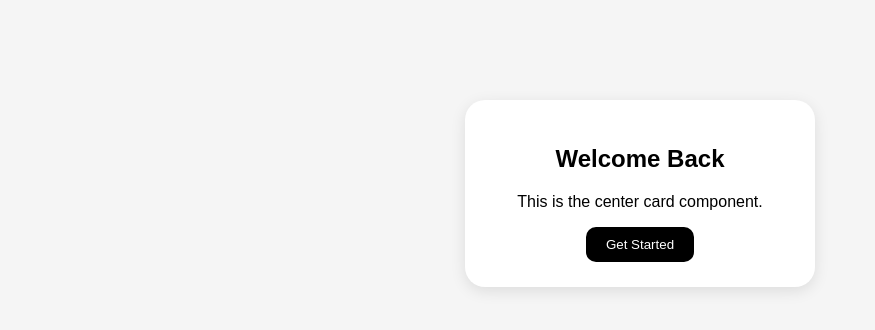
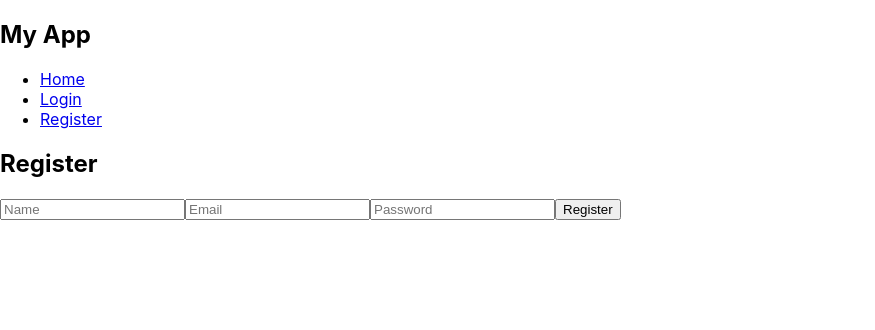
Before and after one commit to Nouf2027/Portfolio-Project, a React (Create React App) app in the folder Stage 4/frontend/: page /register in a window 1280 px wide. Shown: the top 330 px of the page, without its empty margins (0-875 px from the left). Built offline with nearby package versions, Linux system fonts and the light colour scheme.

Commit message:
Add Navbar, Login, Register pages

```diff
--- a/Stage 4/frontend/package.json
+++ b/Stage 4/frontend/package.json
@@ -9,6 +9,7 @@
     "@testing-library/user-event": "^13.5.0",
     "react": "^19.2.6",
     "react-dom": "^19.2.6",
+    "react-router-dom": "^7.15.0",
     "react-scripts": "5.0.1",
     "web-vitals": "^2.1.4"
   },
--- a/Stage 4/frontend/src/App.js
+++ b/Stage 4/frontend/src/App.js
@@ -1,8 +1,21 @@
-import './App.css';
-import CenterCard from "./components/CenterCard";
+import React from 'react';
+import { BrowserRouter as Router, Routes, Route } from 'react-router-dom';
+import Navbar from './components/Navbar';
+import Login from './pages/Login';
+import Register from './pages/Register';
+import CenterCard from './components/CenterCard';
 
 function App() {
-  return <CenterCard />;
+  return (
+    <Router>
+      <Navbar />
+      <Routes>
+        <Route path="/" element={<CenterCard />} />
+        <Route path="/login" element={<Login />} />
+        <Route path="/register" element={<Register />} />
+      </Routes>
+    </Router>
+  );
 }
 
 export default App;
--- a/Stage 4/frontend/src/components/Navbar.jsx
+++ b/Stage 4/frontend/src/components/Navbar.jsx
@@ -0,0 +1,17 @@
+import React from 'react';
+import { Link } from 'react-router-dom';
+
+function Navbar() {
+  return (
+    <nav>
+      <h1>My App</h1>
+      <ul>
+        <li><Link to="/">Home</Link></li>
+        <li><Link to="/login">Login</Link></li>
+        <li><Link to="/register">Register</Link></li>
+      </ul>
+    </nav>
+  );
+}
+
+export default Navbar;
--- a/Stage 4/frontend/src/pages/Login.jsx
+++ b/Stage 4/frontend/src/pages/Login.jsx
@@ -0,0 +1,34 @@
+import React, { useState } from 'react';
+
+function Login() {
+  const [email, setEmail] = useState('');
+  const [password, setPassword] = useState('');
+
+  const handleSubmit = (e) => {
+    e.preventDefault();
+    console.log('Login:', email, password);
+  };
+
+  return (
+    <div>
+      <h2>Login</h2>
+      <form onSubmit={handleSubmit}>
+        <input
+          type="email"
+          placeholder="Email"
+          value={email}
+          onChange={(e) => setEmail(e.target.value)}
+        />
+        <input
+          type="password"
+          placeholder="Password"
+          value={password}
+          onChange={(e) => setPassword(e.target.value)}
+        />
+        <button type="submit">Login</button>
+      </form>
+    </div>
+  );
+}
+
+export default Login;
--- a/Stage 4/frontend/src/pages/Register.jsx
+++ b/Stage 4/frontend/src/pages/Register.jsx
@@ -0,0 +1,41 @@
+import React, { useState } from 'react';
+
+function Register() {
+  const [name, setName] = useState('');
+  const [email, setEmail] = useState('');
+  const [password, setPassword] = useState('');
+
+  const handleSubmit = (e) => {
+    e.preventDefault();
+    console.log('Register:', name, email, password);
+  };
+
+  return (
+    <div>
+      <h2>Register</h2>
+      <form onSubmit={handleSubmit}>
+        <input
+          type="text"
+          placeholder="Name"
+          value={name}
+          onChange={(e) => setName(e.target.value)}
+        />
+        <input
+          type="email"
+          placeholder="Email"
+          value={email}
+          onChange={(e) => setEmail(e.target.value)}
+        />
+        <input
+          type="password"
+          placeholder="Password"
+          value={password}
+          onChange={(e) => setPassword(e.target.value)}
+        />
+        <button type="submit">Register</button>
+      </form>
+    </div>
+  );
+}
+
+export default Register;
```
Also changed, not shown: 1 other file (tests, documents, lock files or other folders).
